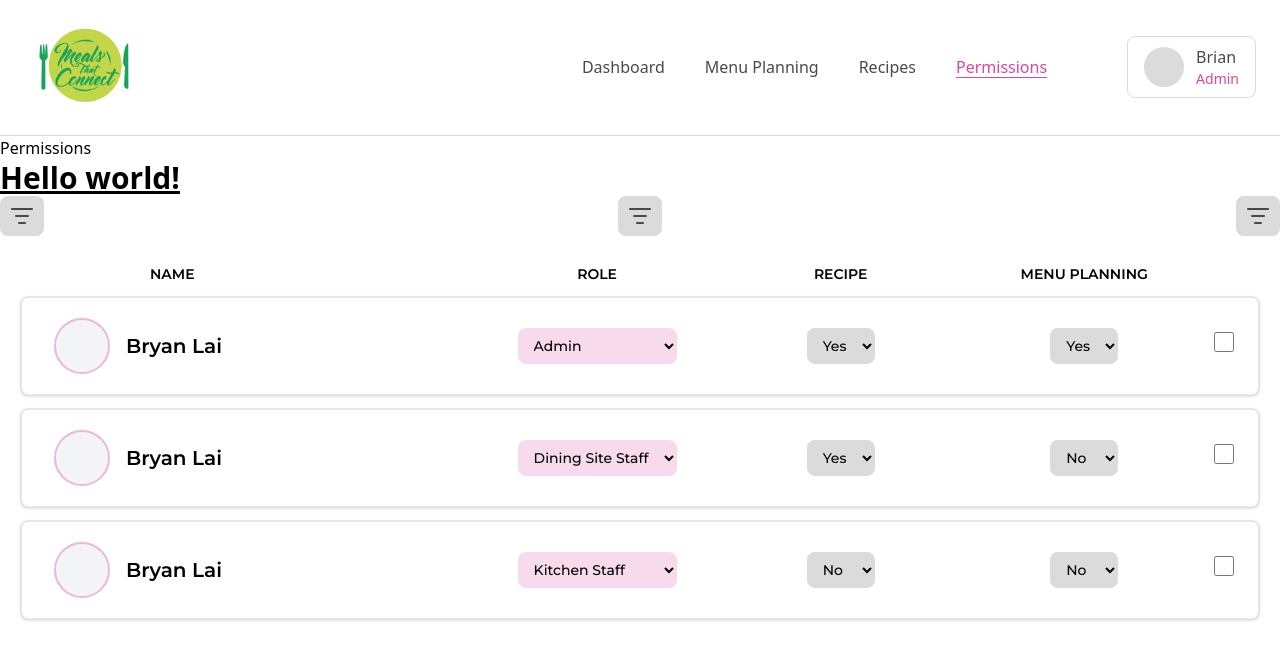
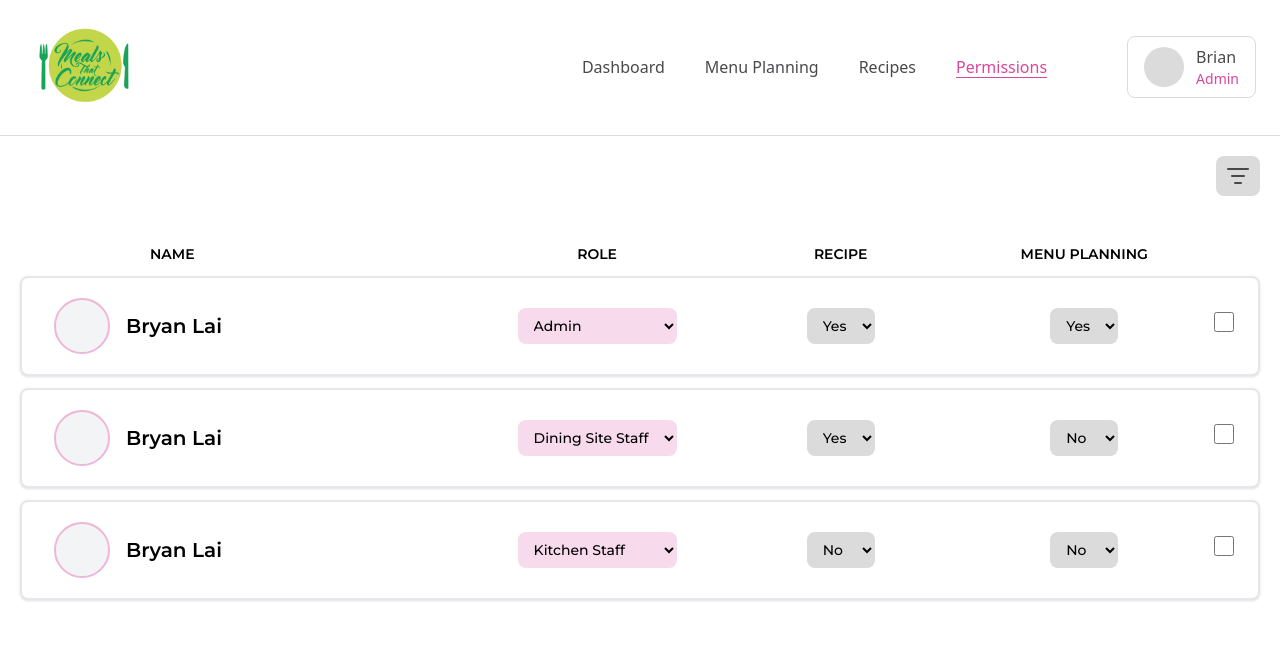
Before and after one commit to hack4impact-calpoly/meals-that-connect-25, a Next.js app: page /permissions in a window 1280 px wide. Shown: the top 660 px of the page. Built offline with nearby package versions, Linux system fonts and the light colour scheme.

Commit message:
fix: remove unnecessary code and fix position

```diff
--- a/src/app/permissions/page.tsx
+++ b/src/app/permissions/page.tsx
@@ -30,12 +30,8 @@ export default function Permissions() {
   return (
     <main>
       <Navbar />
-      <h1>Permissions</h1>
-      <h1 className="text-3xl font-bold underline">Hello world!</h1>
-      <div className="flex justify-between">
-        <SortPermissionsButton align="left" />
-        <SortPermissionsButton />
-        <SortPermissionsButton />
+      <div className="flex justify-end p-5">
+        <SortPermissionsButton align="right" />
       </div>
       <div className="p-5">
         <PermissionsDisplay users={users} editing={true} />
```
